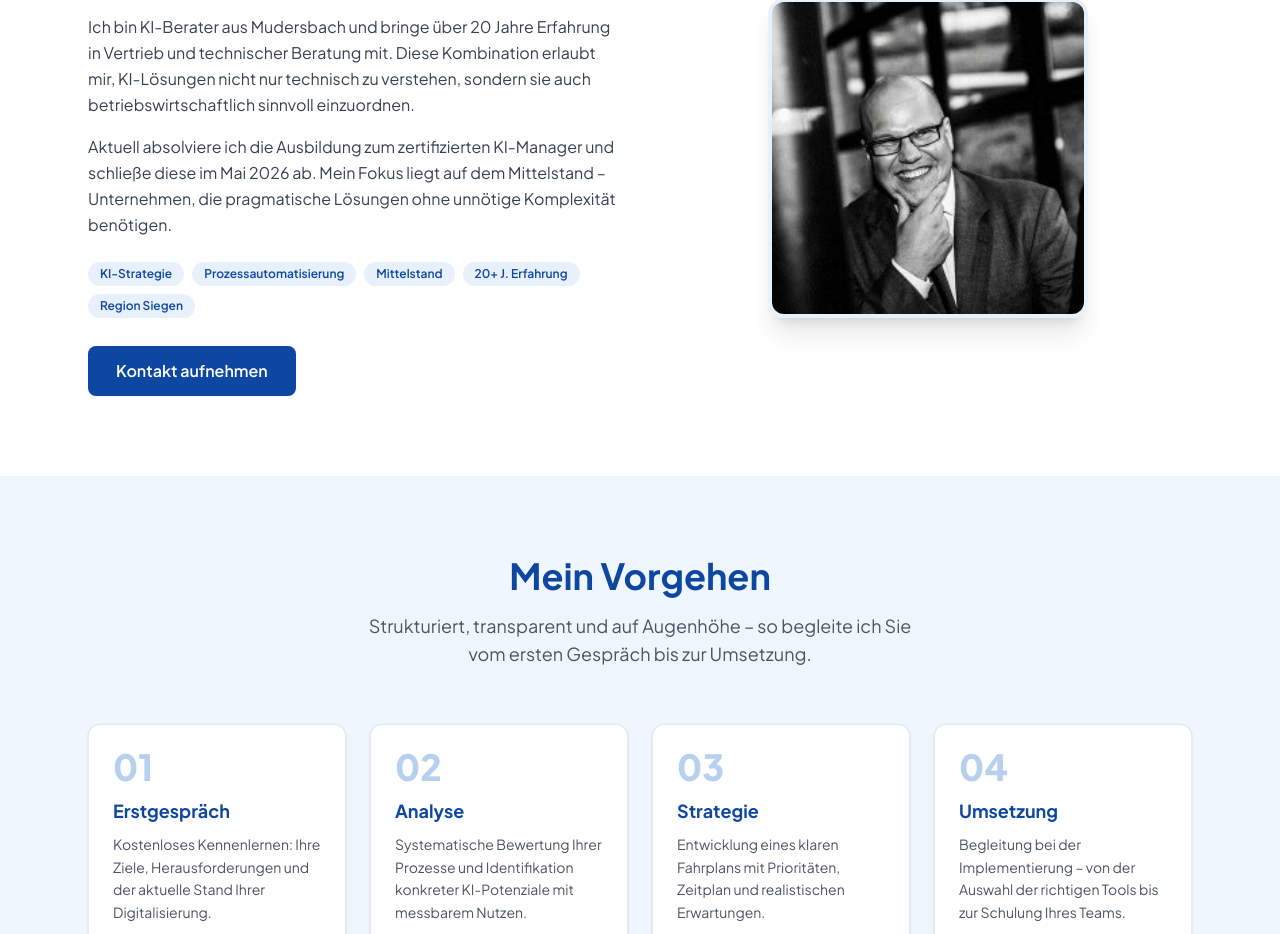
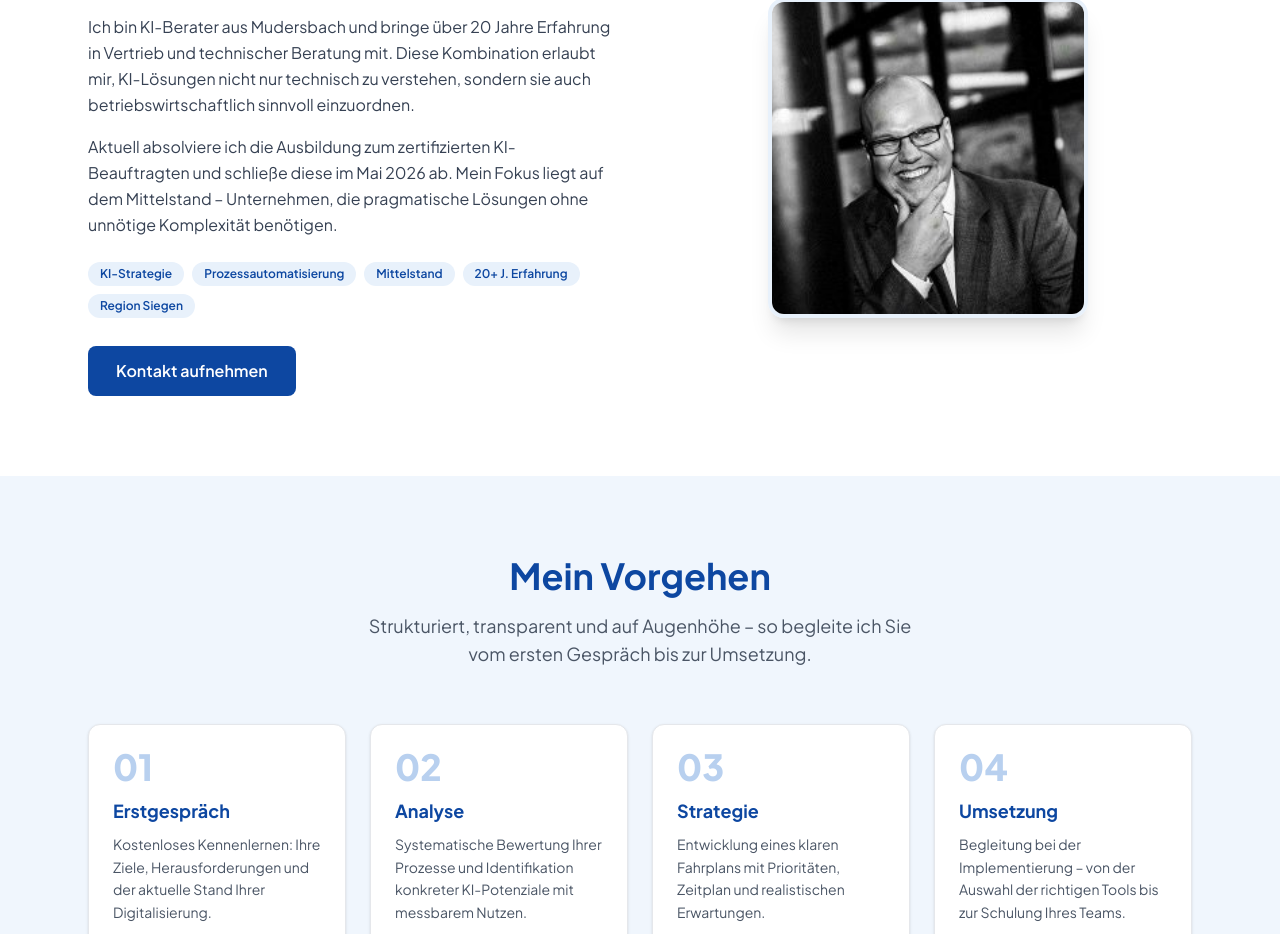
Before and after one commit to eytschbiki/denkraum-ki.com, a Next.js app: page / in a window 1280 px wide. Shown: the part 1780-2714 px from the top of the page. Built offline with nearby package versions, Linux system fonts and the light colour scheme.

Commit message:
content: update KI-Manager to KI-Beauftragter in about section

```diff
--- a/app/page.tsx
+++ b/app/page.tsx
@@ -139,7 +139,7 @@ export default function Home() {
                 Ich bin KI-Berater aus Mudersbach und bringe über 20 Jahre Erfahrung in Vertrieb und technischer Beratung mit. Diese Kombination erlaubt mir, KI-Lösungen nicht nur technisch zu verstehen, sondern sie auch betriebswirtschaftlich sinnvoll einzuordnen.
               </p>
               <p className="text-gray-700 leading-relaxed mb-6">
-                Aktuell absolviere ich die Ausbildung zum zertifizierten KI-Manager und schließe diese im Mai 2026 ab. Mein Fokus liegt auf dem Mittelstand – Unternehmen, die pragmatische Lösungen ohne unnötige Komplexität benötigen.
+                Aktuell absolviere ich die Ausbildung zum zertifizierten KI-Beauftragten und schließe diese im Mai 2026 ab. Mein Fokus liegt auf dem Mittelstand – Unternehmen, die pragmatische Lösungen ohne unnötige Komplexität benötigen.
               </p>
               <div className="flex flex-wrap gap-2 mb-7">
                 {["KI-Strategie", "Prozessautomatisierung", "Mittelstand", "20+ J. Erfahrung", "Region Siegen"].map((tag) => (
```
